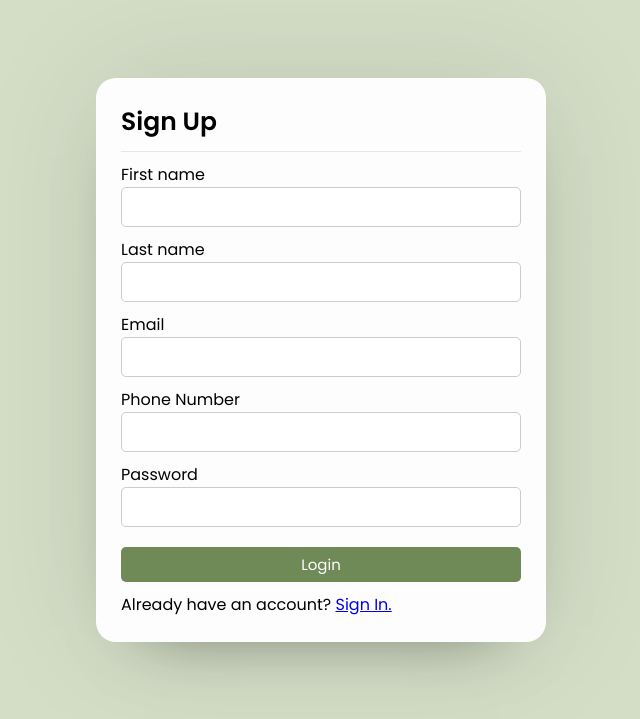
After one commit to Mike-Joseph-Ball/Event_Manager_Project, a PHP site: page /register.html in a window 1280 px wide. The commit adds this page. Shown: the top 719 px of the page, without its empty margins (319-959 px from the left). Run offline with PHP 8.4, Linux system fonts and the light colour scheme.

Commit message:
Created register and home page

```diff
--- a/index.html
+++ b/index.html
@@ -4,7 +4,7 @@
     <meta charset="UTF-8">
     <meta name="viewport" content="width=device-width, initial-scale=1.0">
     <link rel="stylesheet" href="style/style.css">
-    <title>Document</title>
+    <title>Login</title>
 </head>
 
 <body>
--- /dev/null
+++ b/register.html
@@ -0,0 +1,55 @@
+<!DOCTYPE html>
+<html lang="en">
+<head>
+    <meta charset="UTF-8">
+    <meta name="viewport" content="width=device-width, initial-scale=1.0">
+    <link rel="stylesheet" href="style/style.css">
+    <title>Register</title>
+</head>
+
+<body>
+    <div class="container">
+        <div class="box form-box">
+            <header>Sign Up</header>
+            <form action="" method="post">
+
+                <div class="field input">
+                    <label for="fname">First name</label>
+                    <input type="text" name="fname" id="fname" autocomplete="off" required>
+                </div>
+
+                <div class="field input">
+                    <label for="lname">Last name</label>
+                    <input type="text" name="lname" id="lname" autocomplete="off" required>
+                </div>
+
+                <div class="field input">
+                    <label for="email">Email</label>
+                    <input type="text" name="email" id="email" autocomplete="off" required>
+                </div>
+
+                <div class="field input">
+                    <label for="pnumber">Phone Number</label>
+                    <input type="text" name="pnumber" id="pnumber" autocomplete="off" required>
+                </div>
+
+
+                <div class="field input">
+                    <label for="password">Password</label>
+                    <input type="text" name="password" id="password" autocomplete="off" required>
+                </div>
+
+                <div class="field">
+                    <input type="submit" class="btn" name="submit" value="Login" required>
+                </div>
+
+                <div class="links">
+                    Already have an account? <a href="index.html"> Sign In.</a>
+                </div>
+
+            </form>
+        </div>
+    </div>
+
+</body>
+</html>
```
Also changed, not shown: home.html (added, +28 -0 lines), style/style.css (+46 -0 lines).
